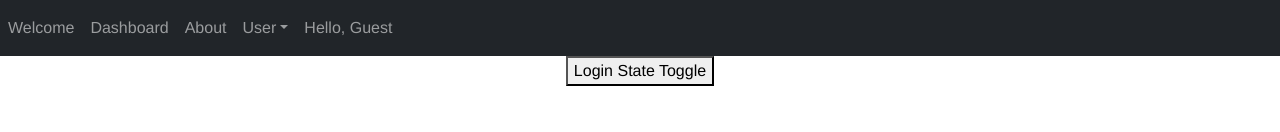
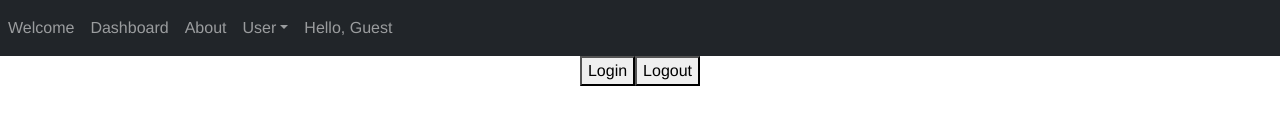
Before and after one commit to rmn0x01/fpl-frontend, a Vue app: page /register in a window 1280 px wide. Shown: the top 132 px of the page. Built offline with nearby package versions, Linux system fonts and the light colour scheme.

Commit message:
base implement vuex to save login state

```diff
--- a/src/App.vue
+++ b/src/App.vue
@@ -1,6 +1,6 @@
 <template>
     <div id="app">
-        <nav-bar :is-logged-in="isLoggedIn" @logged-in-updated="updateLoggedIn"></nav-bar>
+        <nav-bar></nav-bar>
         <router-view/>
     </div>
 </template>
@@ -10,16 +10,6 @@ import NavBar from '@/components/NavBar.vue'
 export default {
     components: {
         NavBar,
-    },
-    data(){
-        return {
-            isLoggedIn: false
-        }
-    },
-    methods: {
-        updateLoggedIn(isLoggedIn){
-            this.isLoggedIn = isLoggedIn
-        }
     }
 }
 </script>
--- a/src/components/LoginStateToggle.vue
+++ b/src/components/LoginStateToggle.vue
@@ -1,22 +1,19 @@
 <template>
     <div>
-        <button @click="toggleLoginState"> Login State Toggle</button>
+        <button @click="toggleLoginState"> Login </button>
+        <button @click="toggleLogoutState"> Logout </button>
     </div>
 </template>
 
 <script>
 export default {
     name: 'LoginStateToggle',
-    props: {
-        isLoggedIn: Boolean
-    },
     methods: {
         toggleLoginState(){
-            if(this.isLoggedIn){
-                this.$emit('done-logout')
-            } else{
-                this.$emit('done-login')
-            }
+            this.$store.commit('loginAction')
+        },
+        toggleLogoutState(){
+            this.$store.commit('logoutAction')
         }
     }
 }
--- a/src/components/NavBar.vue
+++ b/src/components/NavBar.vue
@@ -7,17 +7,17 @@
                 <b-nav-item to="about">About</b-nav-item>
 
                 <b-nav-item-dropdown text="User" right>
-                    <b-dropdown-item v-if="isLoggedIn" @done-logout="logout" to="/logout">Logout</b-dropdown-item>
+                    <b-dropdown-item v-if="this.$store.state.isLoggedIn" to="/logout">Logout</b-dropdown-item>
                     <div v-else>
-                        <b-dropdown-item @done-login="login" to="/login">Login</b-dropdown-item> <!-- probably bug origins why isLoggedIn not updating-->
+                        <b-dropdown-item to="/login">Login</b-dropdown-item>
                         <b-dropdown-item to="/register">Register</b-dropdown-item>
                     </div>
                 </b-nav-item-dropdown>
-                <b-nav-item v-if="isLoggedIn"> Hello, User</b-nav-item>
+                <b-nav-item v-if="this.$store.state.isLoggedIn"> Hello, User</b-nav-item>
                 <b-nav-item v-else> Hello, Guest </b-nav-item>
             </b-navbar-nav>
         </b-navbar>
-        <login-state-toggle  :is-logged-in="isLoggedIn" @done-login="login" @done-logout="logout"></login-state-toggle>
+        <login-state-toggle></login-state-toggle>
     </div>
 </template>
 
@@ -27,17 +27,6 @@ export default {
     name: 'NavBar',
     components: {
         LoginStateToggle
-    },
-    props: {
-        isLoggedIn: Boolean
-    },
-    methods:{
-        login(){
-            this.$emit('logged-in-updated', true);
-        },
-        logout(){
-            this.$emit('logged-in-updated', false);
-        }
     }
 }
 </script>
--- a/src/store/index.js
+++ b/src/store/index.js
@@ -5,11 +5,18 @@ Vue.use(Vuex)
 
 export default new Vuex.Store({
   state: {
-    count: 0
+    count: 0,
+    isLoggedIn: false,
   },
   mutations: {
     increment (state) {
       state.count++
+    },
+    loginAction (state) {
+      state.isLoggedIn = true
+    },
+    logoutAction (state) {
+      state.isLoggedIn = false
     }
   }
 })
```
